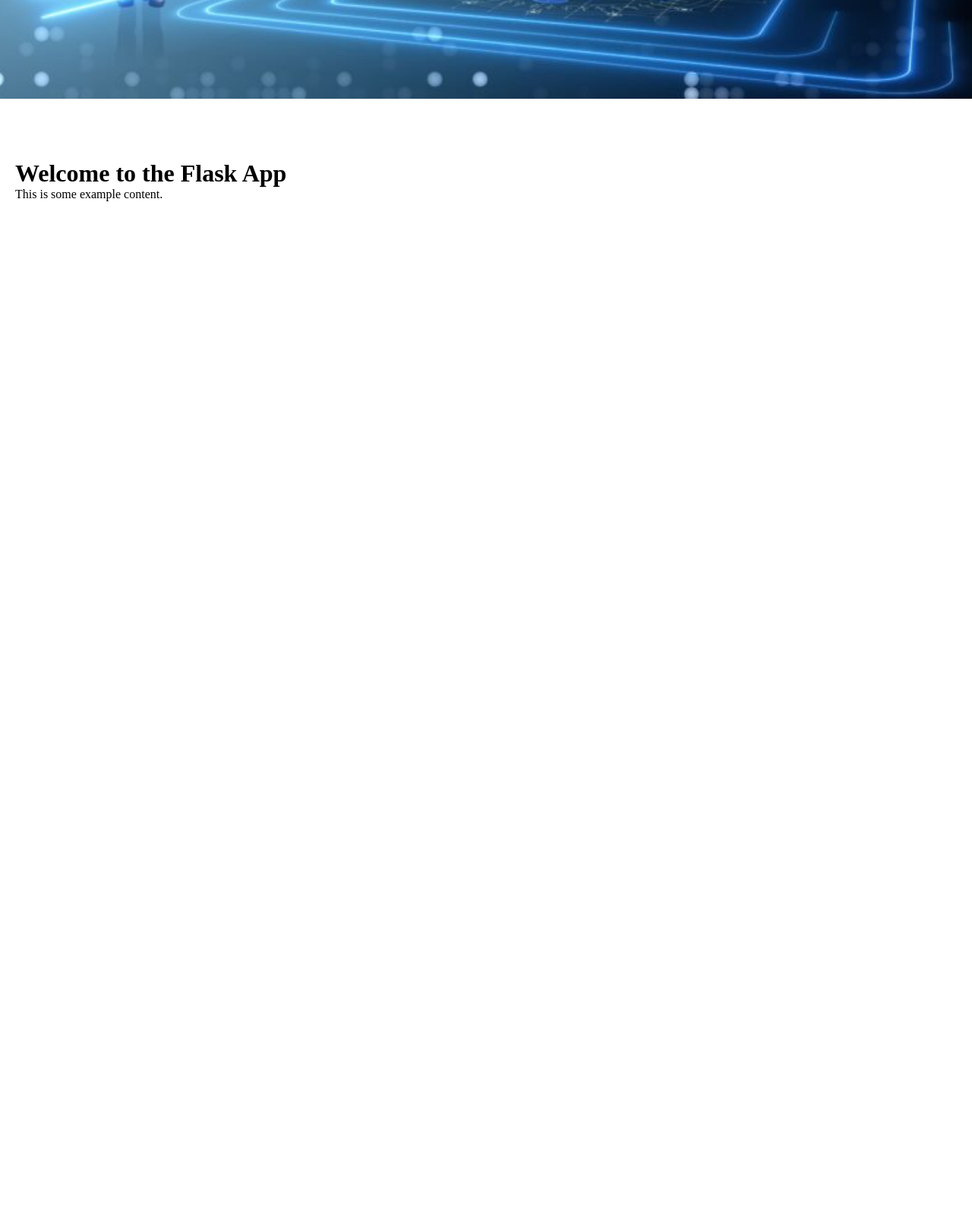
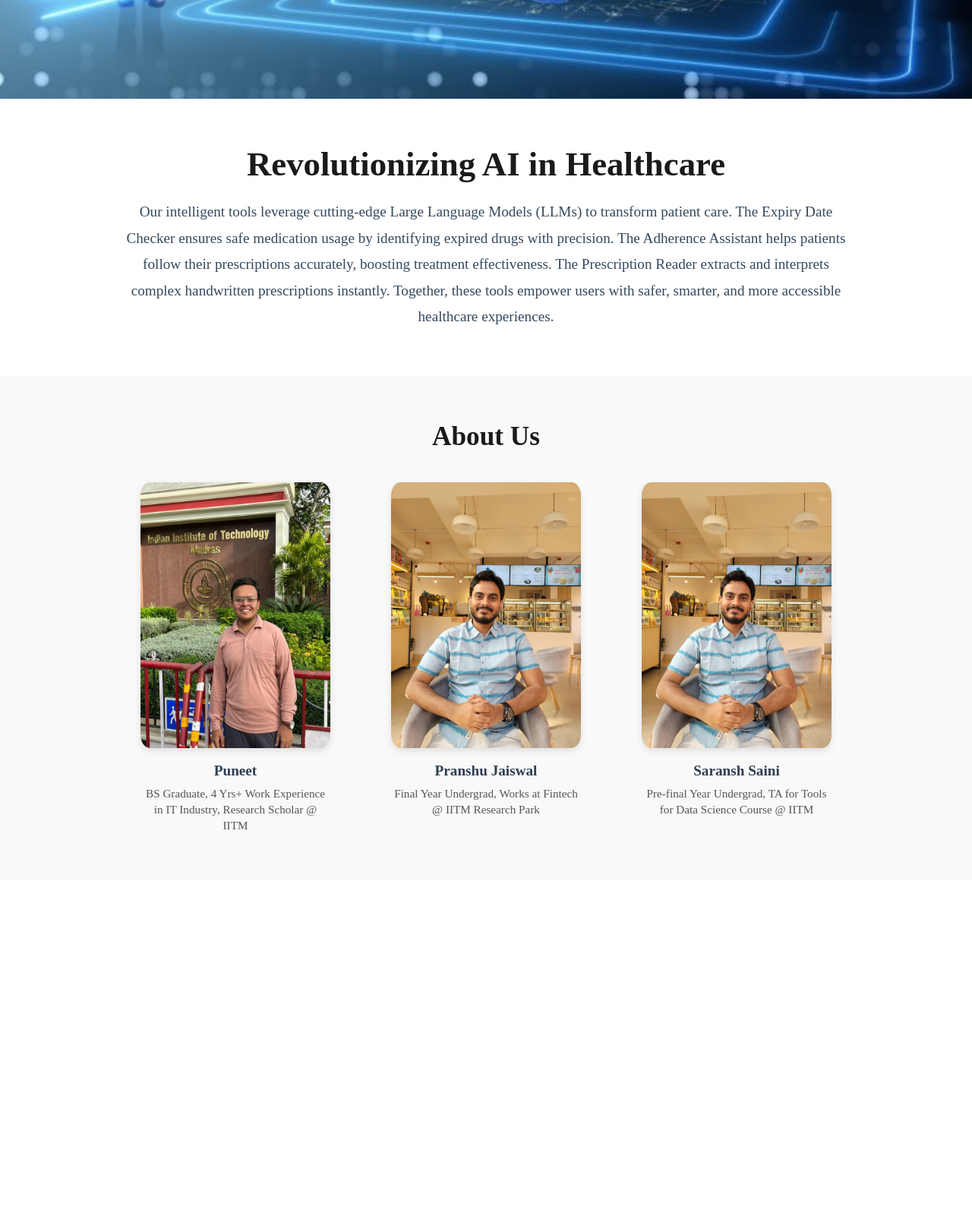
Before and after one commit to pranshh/cure-cue, a Flask app: page / in a window 1280 px wide. Shown: the part 670-2275 px from the top of the page at 76% size. After the commit the page ends 1762 px from the top, so only its background shows below. Run offline with Flask 3, Linux system fonts and the light colour scheme; grey boxes are pictures that could not be loaded.

Commit message:
added about us section

```diff
--- a/static/style.css
+++ b/static/style.css
@@ -60,8 +60,69 @@
   flex-shrink: 0;
 }
 
+/* Content Section */
 .content {
-  padding-top: 80px;
-  padding-left: 20px;
-  padding-right: 20px;
+  max-width: 1000px;
+  margin: 60px auto;
+  padding: 0 20px;
+  text-align: center;
+  color: #2c3e50;
 }
+
+.main-title {
+  font-size: 2.8rem;
+  margin-bottom: 20px;
+  color: #1a1a1a;
+  font-weight: bold;
+}
+
+.description {
+  font-size: 1.2rem;
+  line-height: 1.8;
+  color: #34495e;
+}
+
+/* About Us Section */
+.about-us {
+  padding: 60px 20px;
+  background-color: #f9f9f9;
+  text-align: center;
+}
+
+.section-title {
+  font-size: 2.2rem;
+  margin-bottom: 40px;
+  color: #1a1a1a;
+  font-weight: bold;
+}
+
+.team-container {
+  display: flex;
+  justify-content: center;
+  flex-wrap: wrap;
+  gap: 80px;
+}
+
+.team-member {
+  max-width: 250px;
+}
+
+.team-member img {
+  width: 100%;
+  height: 350px;
+  border-radius: 5%;
+  box-shadow: 0 4px 10px rgba(0, 0, 0, 0.1);
+}
+
+.team-member h3 {
+  margin-top: 15px;
+  font-size: 1.2rem;
+  color: #2c3e50;
+}
+
+.team-member p {
+  font-size: 0.95rem;
+  color: #555;
+  margin-top: 8px;
+  line-height: 1.4;
+}
--- a/templates/index.html
+++ b/templates/index.html
@@ -18,7 +18,6 @@
         </div>
     </nav>
 
-    <!-- Carousel Banner -->
     <div class="carousel-banner" id="carouselBanner">
         <div class="carousel-slide" id="carouselSlide">
             <img src="{{ url_for('static', filename='images/1.jpg') }}" alt="Image 1">
@@ -30,11 +29,40 @@
         </div>
     </div>
 
+    <!-- Content Section -->
     <div class="content">
-        <h1>Welcome to the Flask App</h1>
-        <p>This is some example content.</p>
-        <div style="height: 2000px;"></div>
+        <h1 class="main-title">Revolutionizing AI in Healthcare</h1>
+        <p class="description">
+            Our intelligent tools leverage cutting-edge Large Language Models (LLMs) to transform patient care.
+            The Expiry Date Checker ensures safe medication usage by identifying expired drugs with precision.
+            The Adherence Assistant helps patients follow their prescriptions accurately, boosting treatment effectiveness.
+            The Prescription Reader extracts and interprets complex handwritten prescriptions instantly.
+            Together, these tools empower users with safer, smarter, and more accessible healthcare experiences.
+        </p>
     </div>
+
+    <!-- About Us Section -->
+    <div class="about-us">
+        <h2 class="section-title">About Us</h2>
+        <div class="team-container">
+            <div class="team-member">
+                <img src="{{ url_for('static', filename='images/puneet.JPG') }}" alt="Team Member 1">
+                <h3>Puneet</h3>
+                <p>BS Graduate, 4 Yrs+ Work Experience in IT Industry, Research Scholar @ IITM</p>
+            </div>
+            <div class="team-member">
+                <img src="{{ url_for('static', filename='images/pranshu.jpg') }}" alt="Team Member 2">
+                <h3>Pranshu Jaiswal</h3>
+                <p>Final Year Undergrad, Works at Fintech @ IITM Research Park</p>
+            </div>
+            <div class="team-member">
+                <img src="{{ url_for('static', filename='images/pranshu.jpg') }}" alt="Team Member 3">
+                <h3>Saransh Saini</h3>
+                <p>Pre-final Year Undergrad, TA for Tools for Data Science Course @ IITM</p>
+            </div>
+        </div>
+    </div>
+
 
     <script>
         const slideContainer = document.getElementById('carouselSlide');
```
Also changed, not shown: static/images/pranshu.jpg (added), static/images/puneet.JPG (added). Lines whose indentation alone changed are shown as unchanged.
